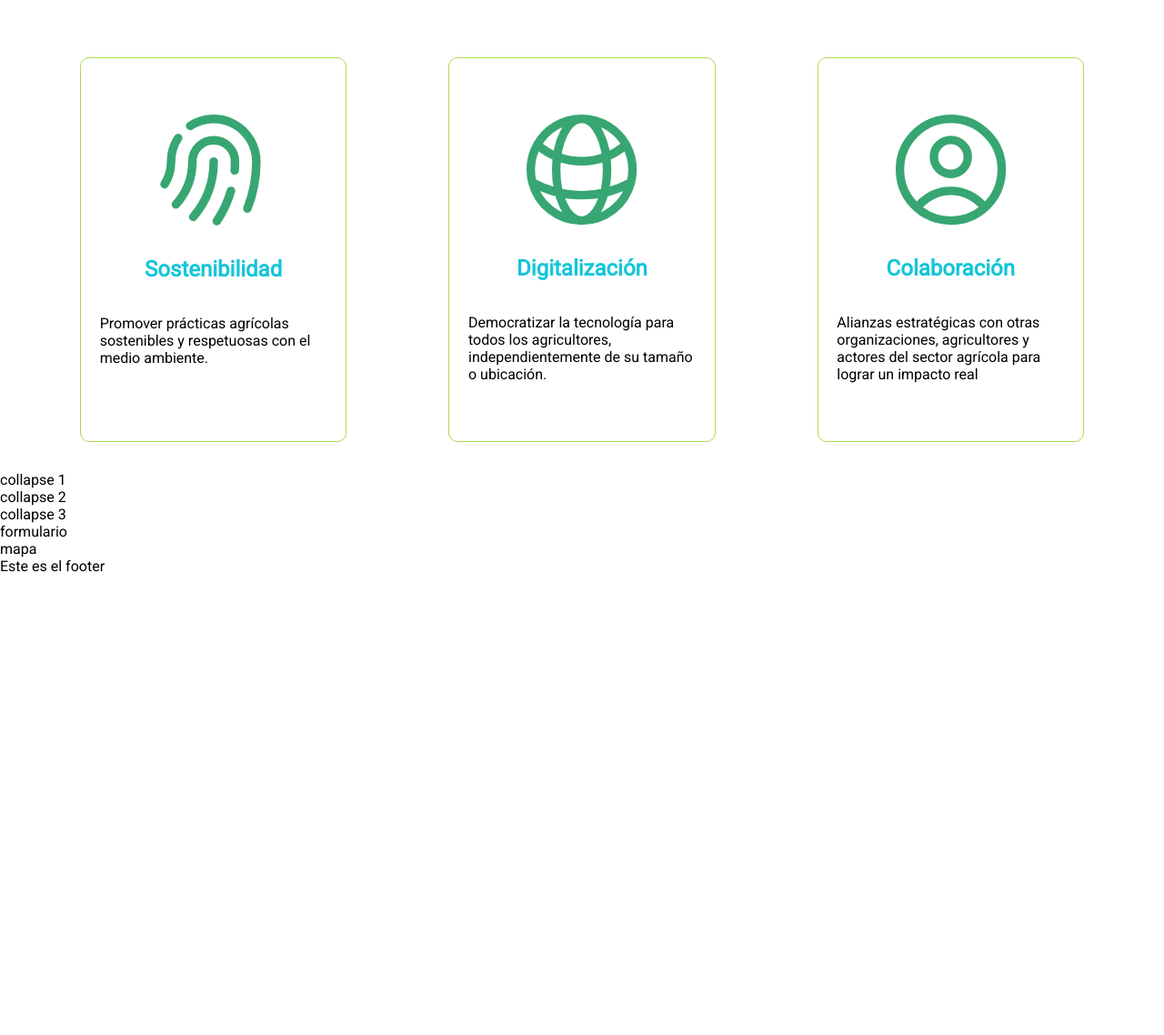
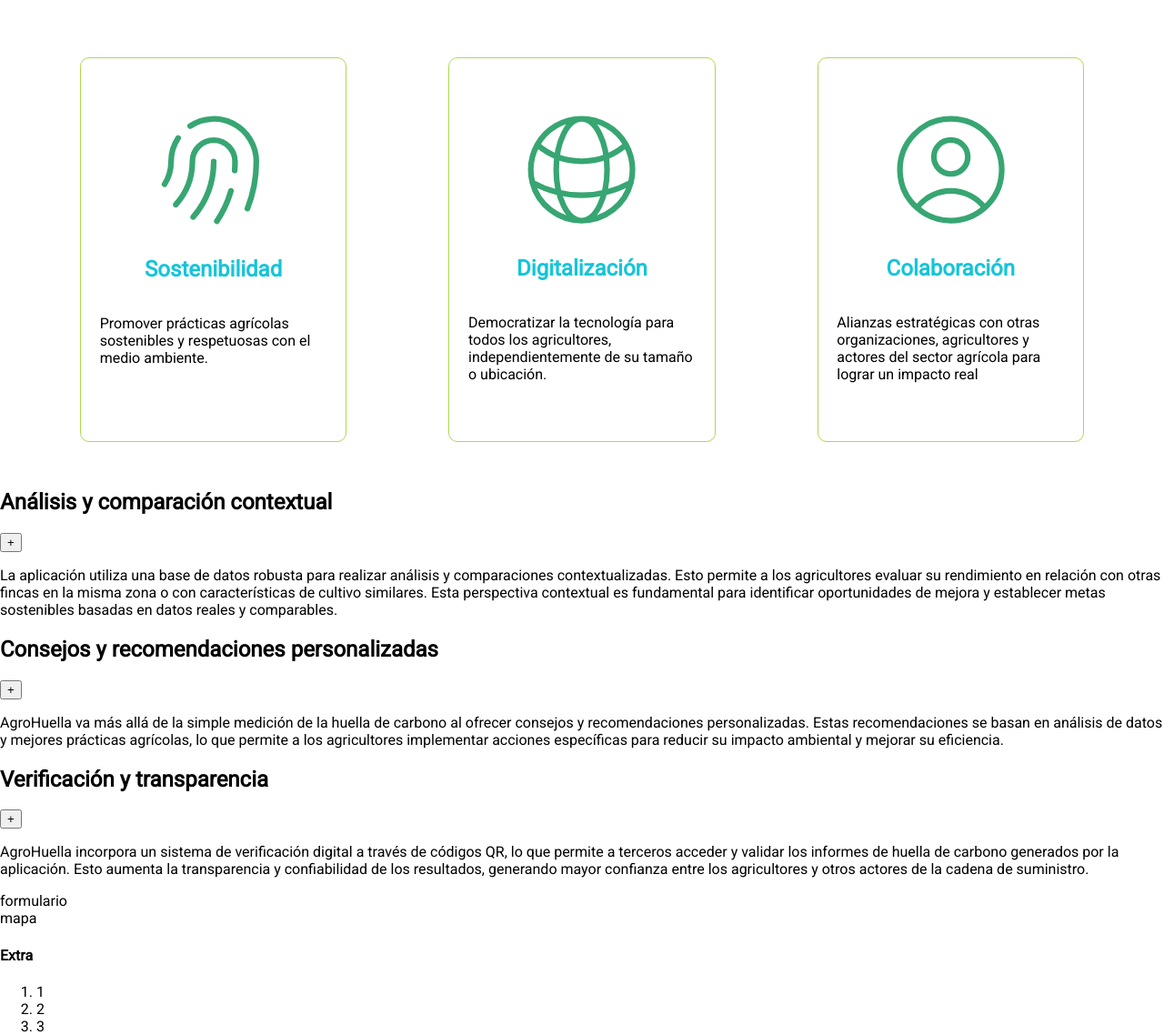
Before and after one commit to GaboTov/maquetacion_prueba, a website with bundled scripts: page src/index.html in a window 1280 px wide. Shown: the part 653-1791 px from the top of the page at 91% size. Before the commit the page ends 1285 px from the top, so only its background shows below. Built offline with nearby package versions, Linux system fonts and the light colour scheme.

Commit message:
add colapsable

```diff
--- a/src/index.html
+++ b/src/index.html
@@ -2,11 +2,19 @@
 <html>
   <head>
     <title>AgroHuella</title>
-    <link rel="stylesheet" type="text/css" href="styles.css">
+    <link
+      rel="stylesheet"
+      type="text/css"
+      href="styles.css"
+    />
   </head>
   <body>
     <nav class="menu">
-        <img width="80" height="80" src="../assets/img/Designer-removebg-preview.png"/>
+      <img
+        width="80"
+        height="80"
+        src="../assets/img/Designer-removebg-preview.png"
+      />
       <ul class="menuList">
         <li class="menuItem">Inicio</li>
         <li class="menuItem">Blog</li>
@@ -14,46 +22,154 @@
       </ul>
     </nav>
     <header class="hero">
-        <div class="texto-hero">
+      <article class="texto-hero">
         <h1>AgroHuella</h1>
-          <p>Calcula y comprende la huella de carbono de tu finca con nuestra aplicación web fácil de usar. Mejora tus prácticas, alinea tu producción con los Objetivos de Desarrollo Sostenible y demuestra tu compromiso con el medio ambiente.</p>
-          <a href="#" class="boton-hero">Ingresar</a>
-        </div>
+        <p>
+          Calcula y comprende la huella de carbono de tu finca con nuestra
+          aplicación web fácil de usar. Mejora tus prácticas, alinea tu
+          producción con los Objetivos de Desarrollo Sostenible y demuestra tu
+          compromiso con el medio ambiente.
+        </p>
+        <a
+          href="#"
+          class="boton-hero"
+          >Ingresar</a
+        >
+      </article>
     </header>
 
     <section class="contTarjetas">
-        <div class="tarjeta">
-            <svg xmlns="http://www.w3.org/2000/svg" fill="none" viewBox="0 0 24 24" stroke-width="1.5" stroke="currentColor" class="">
-                <path stroke-linecap="round" stroke-linejoin="round" d="M7.864 4.243A7.5 7.5 0 0119.5 10.5c0 2.92-.556 5.709-1.568 8.268M5.742 6.364A7.465 7.465 0 004.5 10.5a7.464 7.464 0 01-1.15 3.993m1.989 3.559A11.209 11.209 0 008.25 10.5a3.75 3.75 0 117.5 0c0 .527-.021 1.049-.064 1.565M12 10.5a14.94 14.94 0 01-3.6 9.75m6.633-4.596a18.666 18.666 0 01-2.485 5.33" />
+      <article class="tarjeta">
+        <svg
+          xmlns="http://www.w3.org/2000/svg"
+          fill="none"
+          viewBox="0 0 24 24"
+          stroke-width="1"
+          stroke="currentColor"
+          class=""
+        >
+          <path
+            stroke-linecap="round"
+            stroke-linejoin="round"
+            d="M7.864 4.243A7.5 7.5 0 0119.5 10.5c0 2.92-.556 5.709-1.568 8.268M5.742 6.364A7.465 7.465 0 004.5 10.5a7.464 7.464 0 01-1.15 3.993m1.989 3.559A11.209 11.209 0 008.25 10.5a3.75 3.75 0 117.5 0c0 .527-.021 1.049-.064 1.565M12 10.5a14.94 14.94 0 01-3.6 9.75m6.633-4.596a18.666 18.666 0 01-2.485 5.33"
+          />
         </svg>
         <h2>Sostenibilidad</h2>
-            <p>Promover prácticas agrícolas sostenibles y
-                respetuosas con el medio ambiente.</p>
-        </div>
-        <div class="tarjeta">
-            <svg xmlns="http://www.w3.org/2000/svg" fill="none" viewBox="0 0 24 24" stroke-width="1.5" stroke="currentColor" class="">
-                <path stroke-linecap="round" stroke-linejoin="round" d="M12 21a9.004 9.004 0 008.716-6.747M12 21a9.004 9.004 0 01-8.716-6.747M12 21c2.485 0 4.5-4.03 4.5-9S14.485 3 12 3m0 18c-2.485 0-4.5-4.03-4.5-9S9.515 3 12 3m0 0a8.997 8.997 0 017.843 4.582M12 3a8.997 8.997 0 00-7.843 4.582m15.686 0A11.953 11.953 0 0112 10.5c-2.998 0-5.74-1.1-7.843-2.918m15.686 0A8.959 8.959 0 0121 12c0 .778-.099 1.533-.284 2.253m0 0A17.919 17.919 0 0112 16.5c-3.162 0-6.133-.815-8.716-2.247m0 0A9.015 9.015 0 013 12c0-1.605.42-3.113 1.157-4.418" />
+        <p>
+          Promover prácticas agrícolas sostenibles y respetuosas con el medio
+          ambiente.
+        </p>
+      </article>
+      <article class="tarjeta">
+        <svg
+          xmlns="http://www.w3.org/2000/svg"
+          fill="none"
+          viewBox="0 0 24 24"
+          stroke-width="1"
+          stroke="currentColor"
+          class=""
+        >
+          <path
+            stroke-linecap="round"
+            stroke-linejoin="round"
+            d="M12 21a9.004 9.004 0 008.716-6.747M12 21a9.004 9.004 0 01-8.716-6.747M12 21c2.485 0 4.5-4.03 4.5-9S14.485 3 12 3m0 18c-2.485 0-4.5-4.03-4.5-9S9.515 3 12 3m0 0a8.997 8.997 0 017.843 4.582M12 3a8.997 8.997 0 00-7.843 4.582m15.686 0A11.953 11.953 0 0112 10.5c-2.998 0-5.74-1.1-7.843-2.918m15.686 0A8.959 8.959 0 0121 12c0 .778-.099 1.533-.284 2.253m0 0A17.919 17.919 0 0112 16.5c-3.162 0-6.133-.815-8.716-2.247m0 0A9.015 9.015 0 013 12c0-1.605.42-3.113 1.157-4.418"
+          />
         </svg>
 
         <h2>Digitalización</h2>
-            <p>Democratizar la tecnología para todos los agricultores, independientemente de su tamaño o ubicación.</p>
-        </div>
-        <div class="tarjeta">
-            <svg xmlns="http://www.w3.org/2000/svg" fill="none" viewBox="0 0 24 24" stroke-width="1.5" stroke="currentColor" class="">
-                <path stroke-linecap="round" stroke-linejoin="round" d="M17.982 18.725A7.488 7.488 0 0012 15.75a7.488 7.488 0 00-5.982 2.975m11.963 0a9 9 0 10-11.963 0m11.963 0A8.966 8.966 0 0112 21a8.966 8.966 0 01-5.982-2.275M15 9.75a3 3 0 11-6 0 3 3 0 016 0z" />
+        <p>
+          Democratizar la tecnología para todos los agricultores,
+          independientemente de su tamaño o ubicación.
+        </p>
+      </article>
+      <article class="tarjeta">
+        <svg
+          xmlns="http://www.w3.org/2000/svg"
+          fill="none"
+          viewBox="0 0 24 24"
+          stroke-width="1"
+          stroke="currentColor"
+          class=""
+        >
+          <path
+            stroke-linecap="round"
+            stroke-linejoin="round"
+            d="M17.982 18.725A7.488 7.488 0 0012 15.75a7.488 7.488 0 00-5.982 2.975m11.963 0a9 9 0 10-11.963 0m11.963 0A8.966 8.966 0 0112 21a8.966 8.966 0 01-5.982-2.275M15 9.75a3 3 0 11-6 0 3 3 0 016 0z"
+          />
         </svg>
 
         <h2>Colaboración</h2>
-            <p>Alianzas estratégicas con otras
-                organizaciones, agricultores y actores del sector agrícola para lograr un impacto real
+        <p>
+          Alianzas estratégicas con otras organizaciones, agricultores y actores
+          del sector agrícola para lograr un impacto real
         </p>
+      </article>
+    </section>
+    <section class="contCollapse">
+      <article class="contIndCollapse">
+        <div>
+          <h2>Análisis y comparación contextual</h2>
+          <button
+            id="btnColapse1"
+            onclick="collapse('contenido1', 'btnColapse1')"
+          >
+            +
+          </button>
         </div>
-
-    </section>
-    <section>
-        <div>collapse 1</div>
-        <div>collapse 2</div>
-        <div>collapse 3</div>
+        <p
+          id="contenido1"
+          class="cerrado"
+        >
+          La aplicación utiliza una base de datos robusta para realizar análisis
+          y comparaciones contextualizadas. Esto permite a los agricultores
+          evaluar su rendimiento en relación con otras fincas en la misma zona o
+          con características de cultivo similares. Esta perspectiva contextual
+          es fundamental para identificar oportunidades de mejora y establecer
+          metas sostenibles basadas en datos reales y comparables.
+        </p>
+      </article>
+      <article class="contIndCollapse">
+        <div>
+          <h2>Consejos y recomendaciones personalizadas</h2>
+          <button
+            id="btnColapse2"
+            onclick="collapse('contenido2','btnColapse2')"
+          >
+            +
+          </button>
+        </div>
+        <p
+          id="contenido2"
+          class="cerrado"
+        >
+        AgroHuella va más allá de la
+        simple medición de la huella de carbono al ofrecer consejos y recomendaciones
+        personalizadas. Estas recomendaciones se basan en análisis de datos y mejores
+        prácticas agrícolas, lo que permite a los agricultores implementar acciones
+        específicas para reducir su impacto ambiental y mejorar su eficiencia.
+        </p>
+      </article>
+      <article class="contIndCollapse">
+        <div>
+          <h2>Verificación y transparencia</h2>
+          <button
+            id="btnColapse3"
+            onclick="collapse('contenido3', 'btnColapse3')"
+          >
+            +
+          </button>
+        </div>
+        <p
+          id="contenido3"
+          class="cerrado"
+        >
+        AgroHuella incorpora un sistema de verificación
+        digital a través de códigos QR, lo que permite a terceros acceder y validar los
+        informes de huella de carbono generados por la aplicación. Esto aumenta la
+        transparencia y confiabilidad de los resultados, generando mayor confianza entre
+        los agricultores y otros actores de la cadena de suministro.
+        </p>
+      </article>
     </section>
     <section>
       <div>
@@ -62,7 +178,14 @@
       </div>
     </section>
     <footer>
-        <div>Este es el footer</div>
+      <div>
+        <h4>Extra</h4>
+        <ol>
+            <li>1</li>
+            <li>2</li>
+            <li>3</li>
+        </ol>
+      </div>
     </footer>
     <script src="main.js"></script>
   </body>
```
Lines whose indentation alone changed are shown as unchanged.
